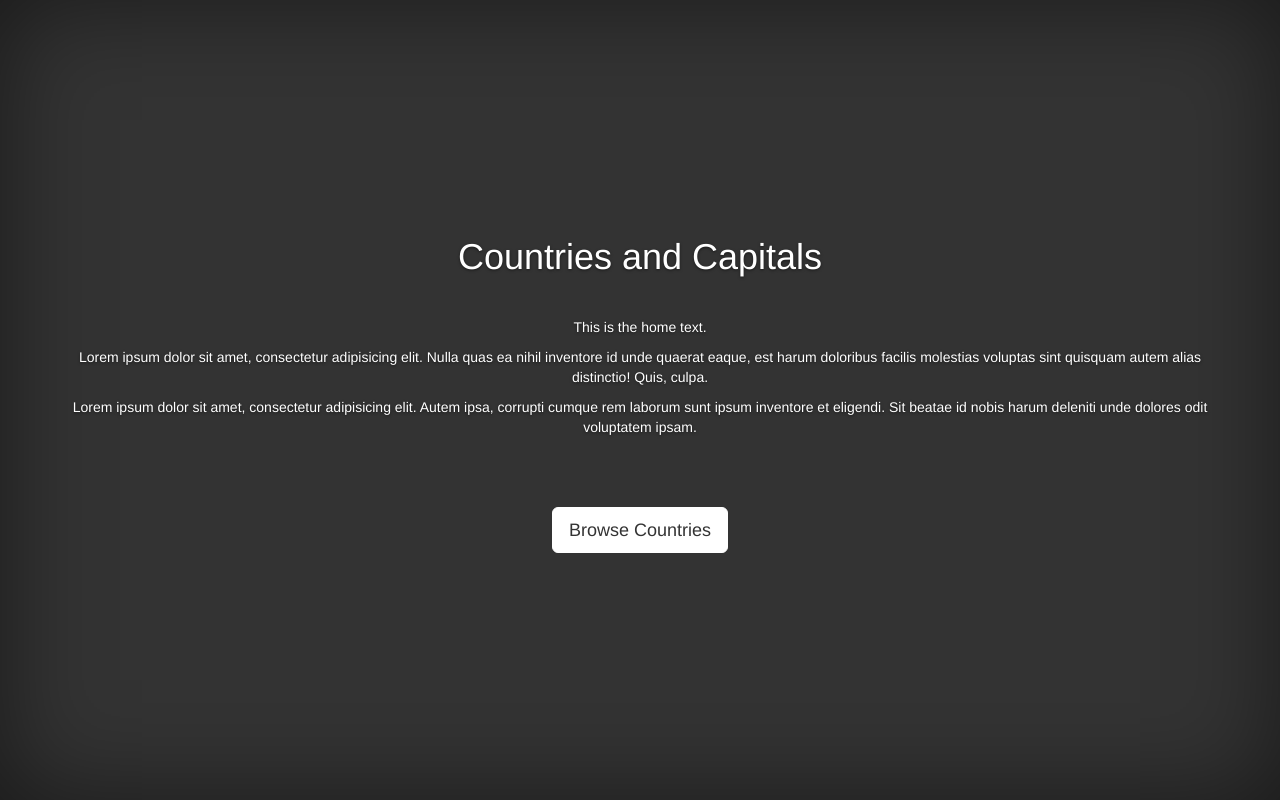
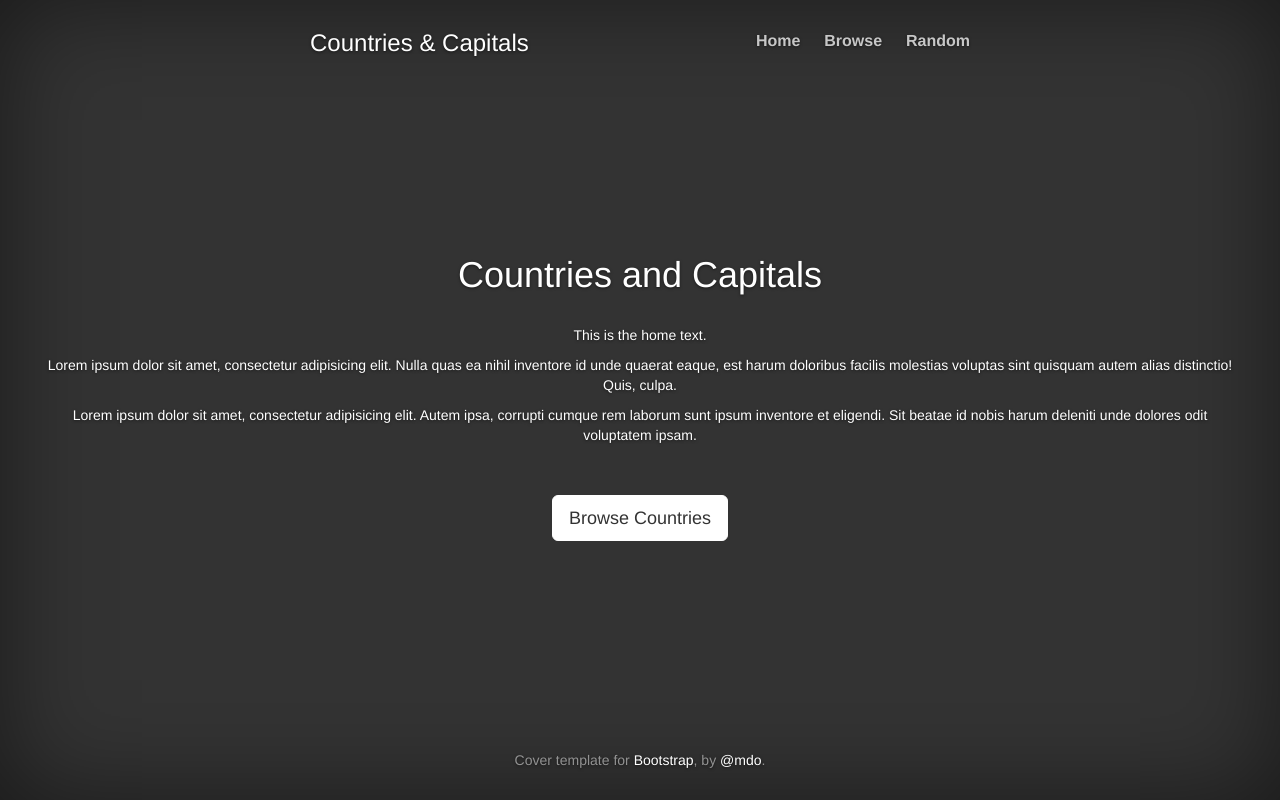
Before and after one commit to Corkle/countries-capitals, a website: page index.html in a window 1280 px wide. Drawn offline with nearby package versions, Linux system fonts and the light colour scheme; some packages are replaced by stand-ins of ours; a script that the page names is missing.

Commit message:
Added header and footer

```diff
--- a/assets/css/style.css
+++ b/assets/css/style.css
@@ -48,6 +48,7 @@ body {
 .site-wrapper-inner {
     height: 100%;
     display: flex;
+    flex-direction: column;
     justify-content: center;
     align-items: center;
 }
@@ -56,14 +57,14 @@ body {
     height: 90%;
     display: flex;
     justify-content: center;
-/*    background-color: aquamarine;*/
+    align-self: center;
     flex: 1;
-    overflow: hidden;
+    overflow: auto;
 }
 
 /* Padding for spacing */
 .inner {
-    padding: 30px;
+    padding: 20px;
 }
 
 .cover .btn-lg {
@@ -83,3 +84,72 @@ body {
     flex-direction: column;
     overflow: auto;
 }
+
+/*
+* Header
+*/
+.masthead-brand {
+    margin-top: 10px;
+    margin-bottom: 10px;
+}
+
+.masthead-nav > li {
+    display: inline-block;
+}
+.masthead-nav > li + li {
+    margin-left: 20px;
+}
+.masthead-nav > li > a {
+    padding-right: 0;
+    padding-left: 0;
+    font-size: 16px;
+    font-weight: bold;
+    color: #fff; /* IE8 proofing */
+    color: rgba(255,255,255,.75);
+    border-bottom: 2px solid transparent;
+}
+.masthead-nav > li > a:hover,
+.masthead-nav > li > a:focus {
+    background-color: transparent;
+    border-bottom-color: #a9a9a9;
+    border-bottom-color: rgba(255,255,255,.25);
+}
+.masthead-nav > .active > a,
+.masthead-nav > .active > a:hover,
+.masthead-nav > .active > a:focus {
+    color: #fff;
+    border-bottom-color: #fff;
+}
+
+@media (min-width: 768px) {
+    .masthead-brand {
+        float: left;
+    }
+    .masthead-nav {
+        float: right;
+    }
+}
+
+.mastfoot {
+    color: #999; /* IE8 proofing */
+    color: rgba(255,255,255,.5);
+}
+
+/*
+* Affix and center
+*/
+
+@media (min-width: 768px) {
+    /* Handle the widths */
+    .masthead,
+    .mastfoot {
+        width: 100%; /* Must be percentage or pixels for horizontal alignment */
+    }
+}
+
+@media (min-width: 992px) {
+    .masthead,
+    .mastfoot {
+        width: 700px;
+    }
+}
--- a/index.html
+++ b/index.html
@@ -12,11 +12,34 @@
 </head>
 
 <body>
+
     <div class="site-wrapper">
         <div class="site-wrapper-inner">
+            <header id="site-navbar">
+                <div class="masthead clearfix">
+                    <div class="inner">
+                        <h3 class="masthead-brand">Countries & Capitals</h3>
+                        <nav ng-controller="NavbarCtrl">
+                            <ul class="nav masthead-nav">
+                                <li ng-class="{active:isActive('/')}"><a ng-href="#!/">Home</a></li>
+                                <li ng-class="{active:isActive('/countries')}"><a ng-href="#!/countries">Browse</a></li>
+                                <li><a ng-href="#!/">Random</a></li>
+                            </ul>
+                        </nav>
+                    </div>
+                </div>
+            </header>
             <div class="content-container">
                 <div class="content-box" ng-view></div>
             </div>
+
+            <footer class="site-footer">
+                <div class="mastfoot">
+                    <div class="inner">
+                        <p>Cover template for <a href="http://getbootstrap.com">Bootstrap</a>, by <a href="https://twitter.com/mdo">@mdo</a>.</p>
+                    </div>
+                </div>
+            </footer>
         </div>
     </div>
 
```
